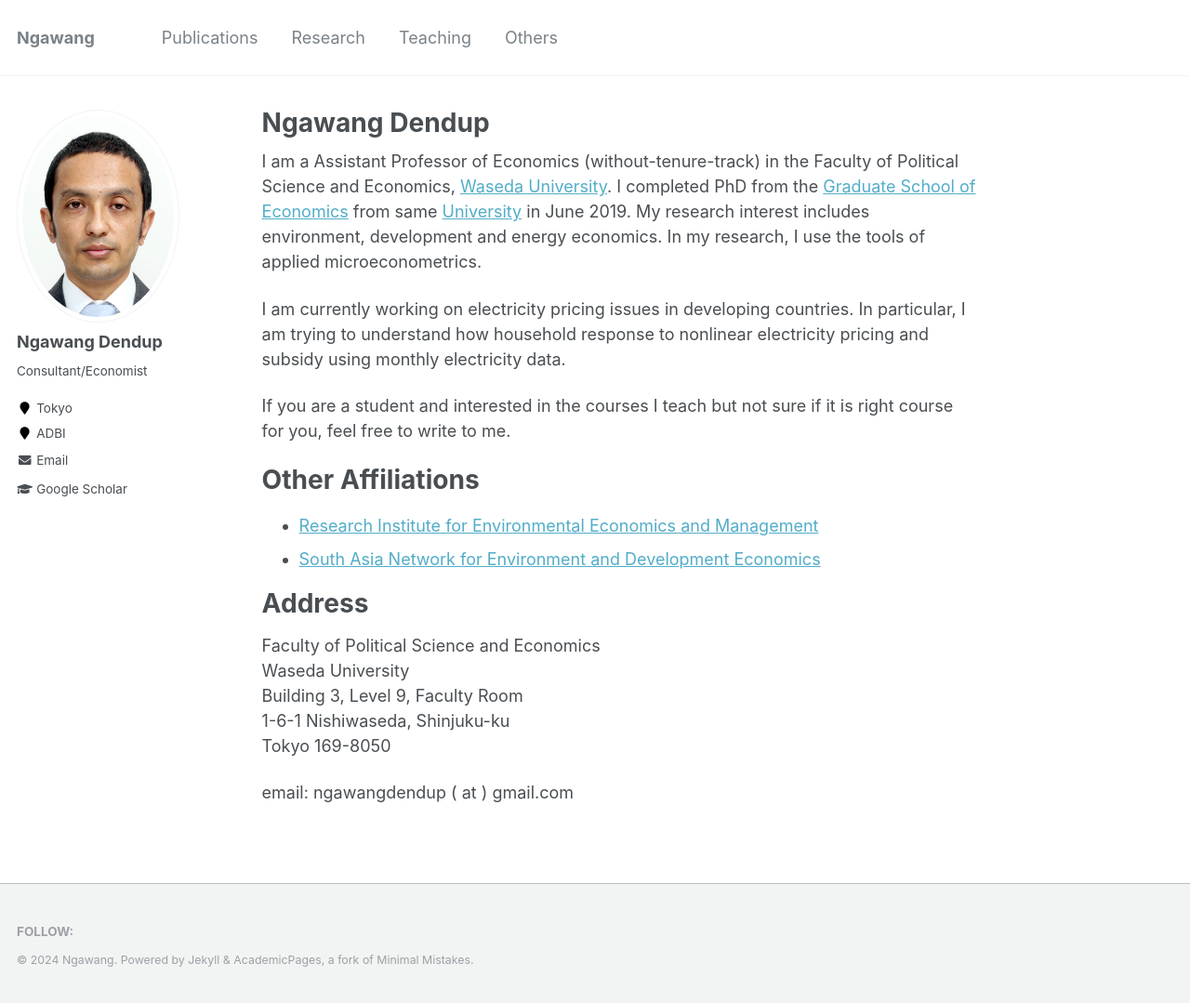
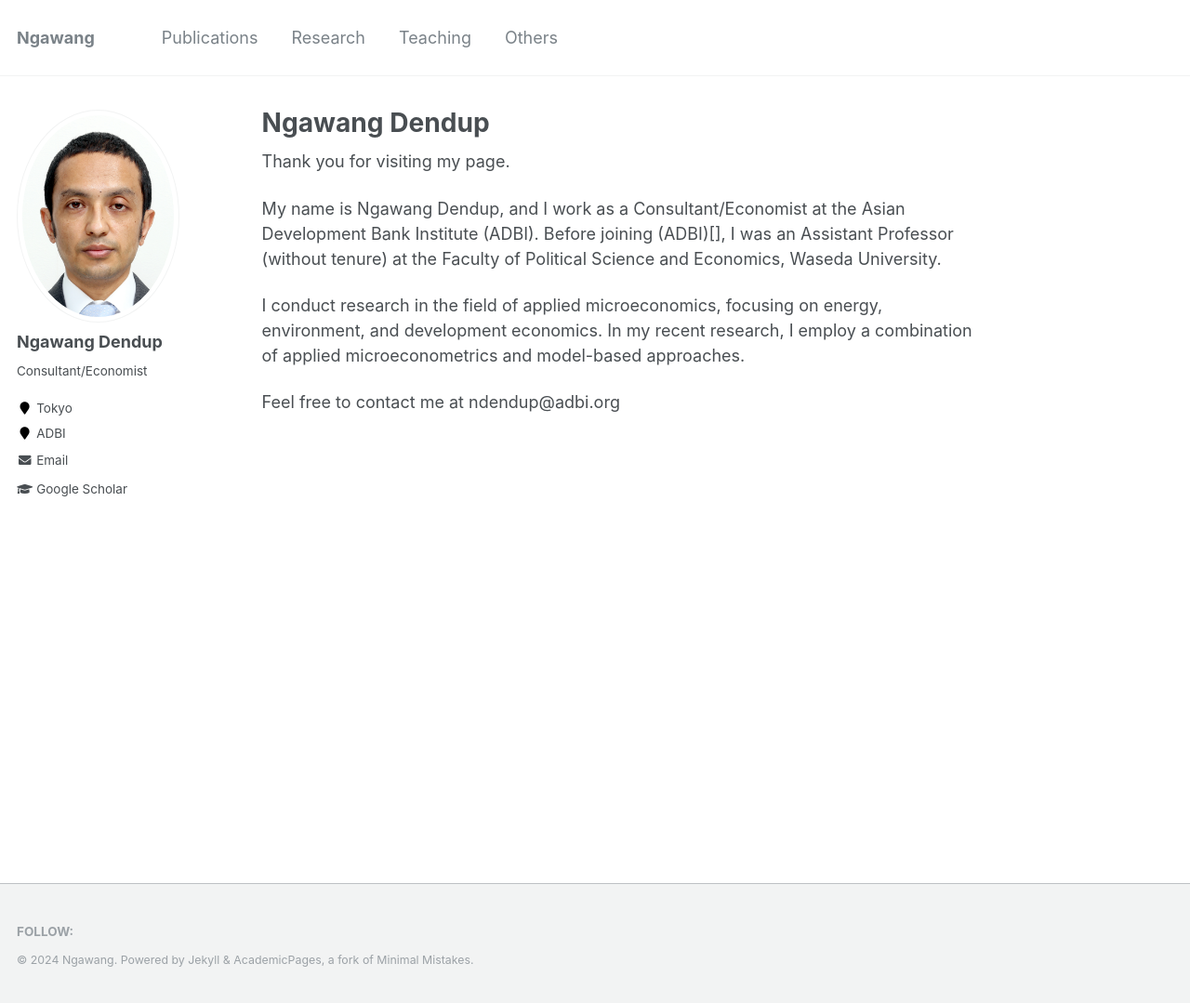
Before and after one commit to NgawangDendup/ngawangdendup.github.io, a Jekyll site: the page built from _pages/about.md, in a window 1280 px wide and 1079 px high. Shown: the whole window at 93% size. Built offline with Jekyll 4.4.1, drawn with Linux system fonts in a browser that asks for light colours.

Commit message:
about updated

```diff
--- a/_pages/about.md
+++ b/_pages/about.md
@@ -7,20 +7,10 @@ redirect_from:
   - /about/
   - /about.html
 ---
-I am a Assistant Professor of Economics (without-tenure-track) in the Faculty of Political Science and Economics, [Waseda University](https://www.waseda.jp/top/en/). I completed PhD from the [Graduate School of Economics](https://www.waseda.jp/fpse/gse/en/) from same [University](https://www.waseda.jp/top/en/) in June 2019. My research interest includes environment, development and energy economics.  In my research, I use the tools of applied microeconometrics.
+Thank you for visiting my page.
 
-I am currently working on electricity pricing issues in developing countries. In particular, I am trying to understand how household response to nonlinear electricity pricing and subsidy using monthly electricity data.
+My name is Ngawang Dendup, and I work as a Consultant/Economist at the Asian Development Bank Institute (ADBI). Before joining (ADBI)[], I was an Assistant Professor (without tenure) at the Faculty of Political Science and Economics, Waseda University.
 
-If you are a student and interested in the courses I teach but not sure if it is right course for you, feel free to write to me.
+I conduct research in the field of applied microeconomics, focusing on energy, environment, and development economics. In my recent research, I employ a combination of applied microeconometrics and model-based approaches.
 
-Other Affiliations
-===================
-- [Research Institute for Environmental Economics and Management](https://www.waseda.jp/prj-rieem/en/)
-- [South Asia Network for Environment and Development Economics](https://www.sandeeonline.org)
-
-Address
-======
-
- Faculty of Political Science and Economics<br /> Waseda University<br /> Building 3, Level 9, Faculty Room<br /> 1-6-1 Nishiwaseda, Shinjuku-ku<br /> Tokyo 169-8050
-
-email: ngawangdendup ( at ) gmail.com
+Feel free to contact me at ndendup@adbi.org
```
